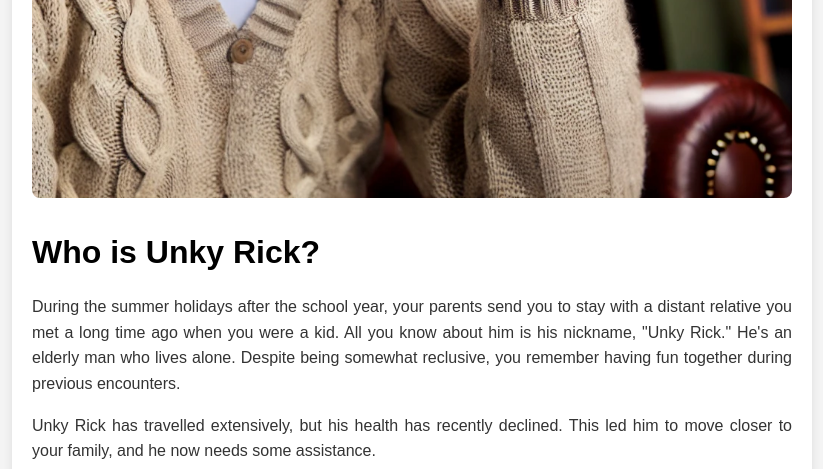
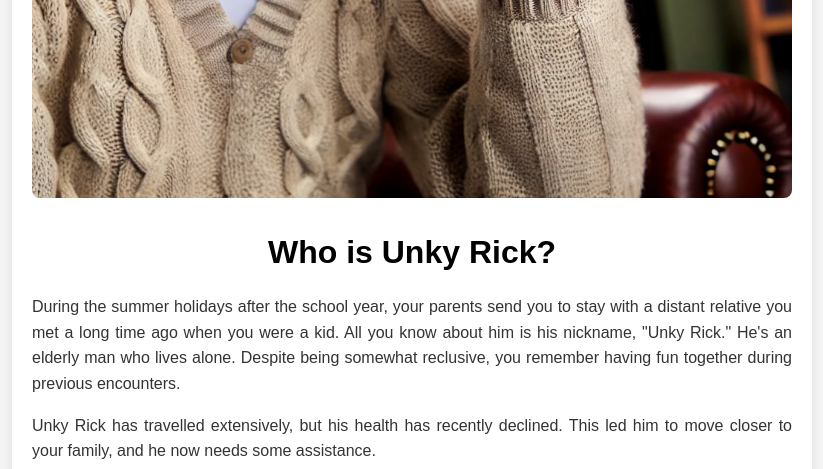
Before and after one commit to witoldgerdt/unky_rick, a Django app: page / in a window 1280 px wide. Shown: the part 602-1071 px from the top of the page, without its empty margins (228-1051 px from the left). Run offline with Django 4.2, Linux system fonts and the light colour scheme.

Commit message:
Move the head to center

```diff
--- a/about/templates/about/home.html
+++ b/about/templates/about/home.html
@@ -41,6 +41,9 @@
             text-align: justify;
             hyphens: none;
             word-wrap: break-word; /* Ensure long words break to the next line */
+        }
+        .description h1 {
+            text-align: center; /* Center the heading */
         }
         .footer {
             margin-top: 20px;
```
